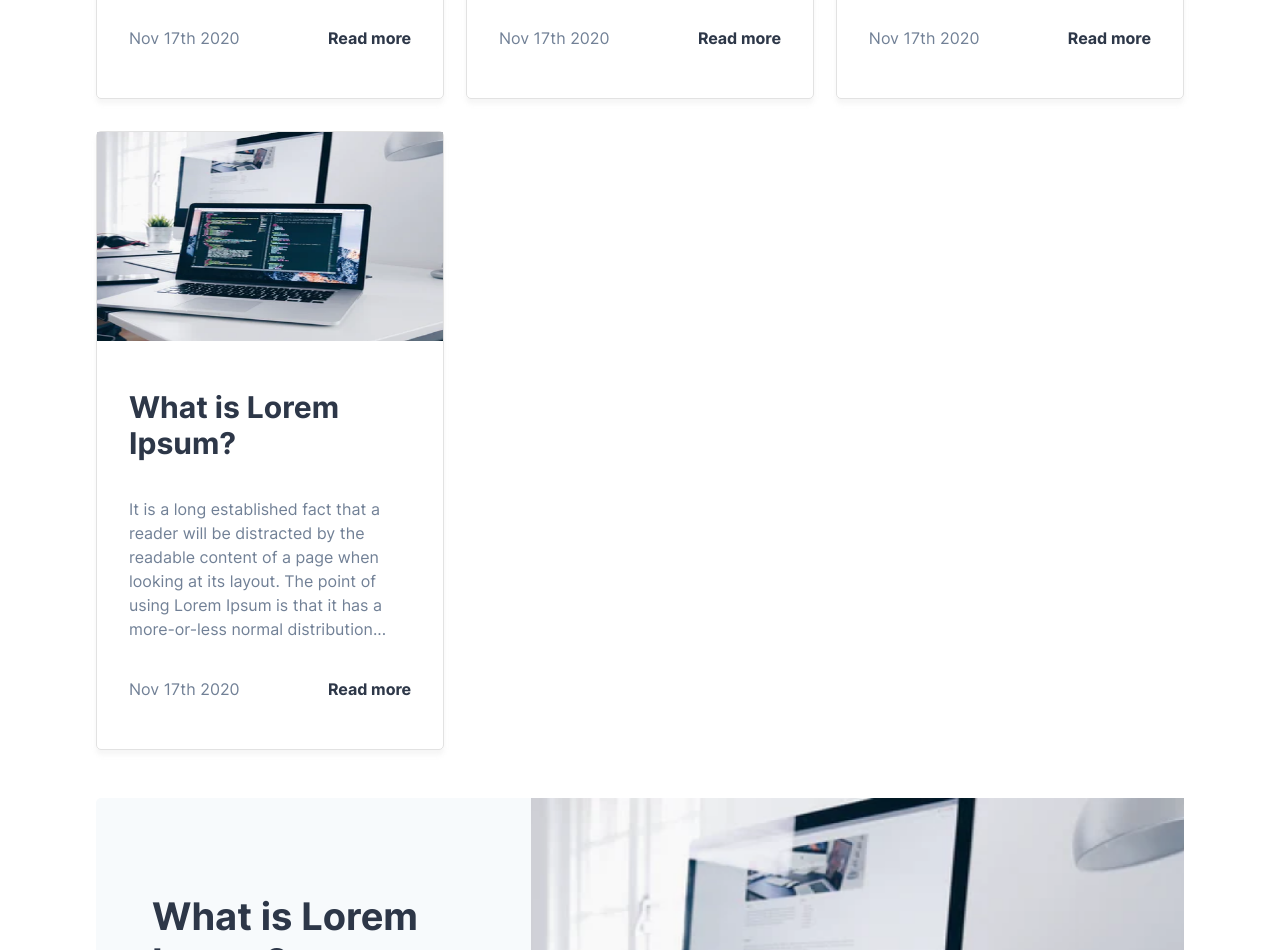
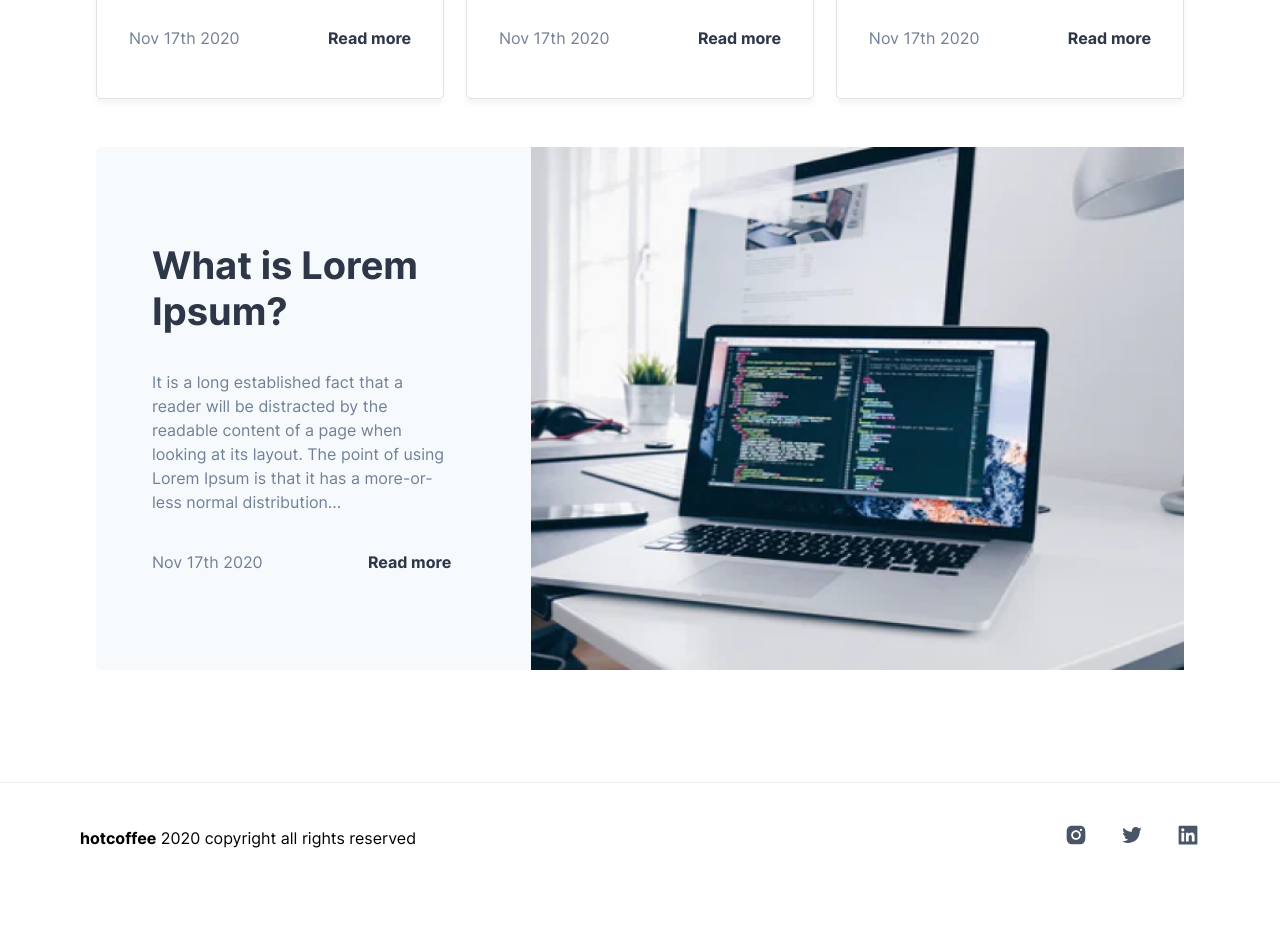
Before and after one commit to RafaelGoulartB/next-blog-cms, a Next.js app: page / in a window 1280 px wide. Shown: the part 1600-2550 px from the top of the page. After the commit the page ends 2493 px from the top, so only its background shows below. Built offline with nearby package versions, Linux system fonts and the light colour scheme; a web font is replaced by a local one.

Commit message:
feat: filter post to a right display

```diff
--- a/components/section/postListSection/index.tsx
+++ b/components/section/postListSection/index.tsx
@@ -14,8 +14,8 @@ interface Props {
 
 const PostListSection: NextPage<Props> = ({ posts = PostSectionFixtures }) => {
   const latestPost = posts[0]
-  const highlightPost = []
-  const recentPosts = []
+  const highlightPosts = posts.filter(post => post.highlight === true)
+  const recentPosts = posts.filter((post, index) => index !== 0 && index <= 3)
 
   return (
     <ListPost>
@@ -27,9 +27,7 @@ const PostListSection: NextPage<Props> = ({ posts = PostSectionFixtures }) => {
         date={latestPost.date}
       />
       <RecentPostsContainer>
-        {posts.map((post, index) => {
-          if (index > 0)
-            return (
+        {recentPosts.map(post => (
           <RecentPostCard
             key={post.id}
             id={post.id}
@@ -38,19 +36,18 @@ const PostListSection: NextPage<Props> = ({ posts = PostSectionFixtures }) => {
             image={post.image}
             date={post.date}
           />
-            )
-          else if (index >= 4) return
-        })}
+        ))}
       </RecentPostsContainer>
+      {highlightPosts.map(post => (
         <HighlightSection
-        id="1"
-        title="What is Lorem Ipsum?"
-        description="It is a long established fact that a reader will be distracted by the
-          readable content of a page when looking at its layout. The point of
-          using Lorem Ipsum is that it has a more-or-less normal distribution..."
-        image="/images/posts/highlight-post.png"
-        date={new Date()}
+          key={post.id}
+          id={post.id}
+          title={post.title}
+          description={post.description}
+          image={post.image}
+          date={post.date}
         />
+      ))}
     </ListPost>
   )
 }
```
Lines whose indentation alone changed are shown as unchanged.
